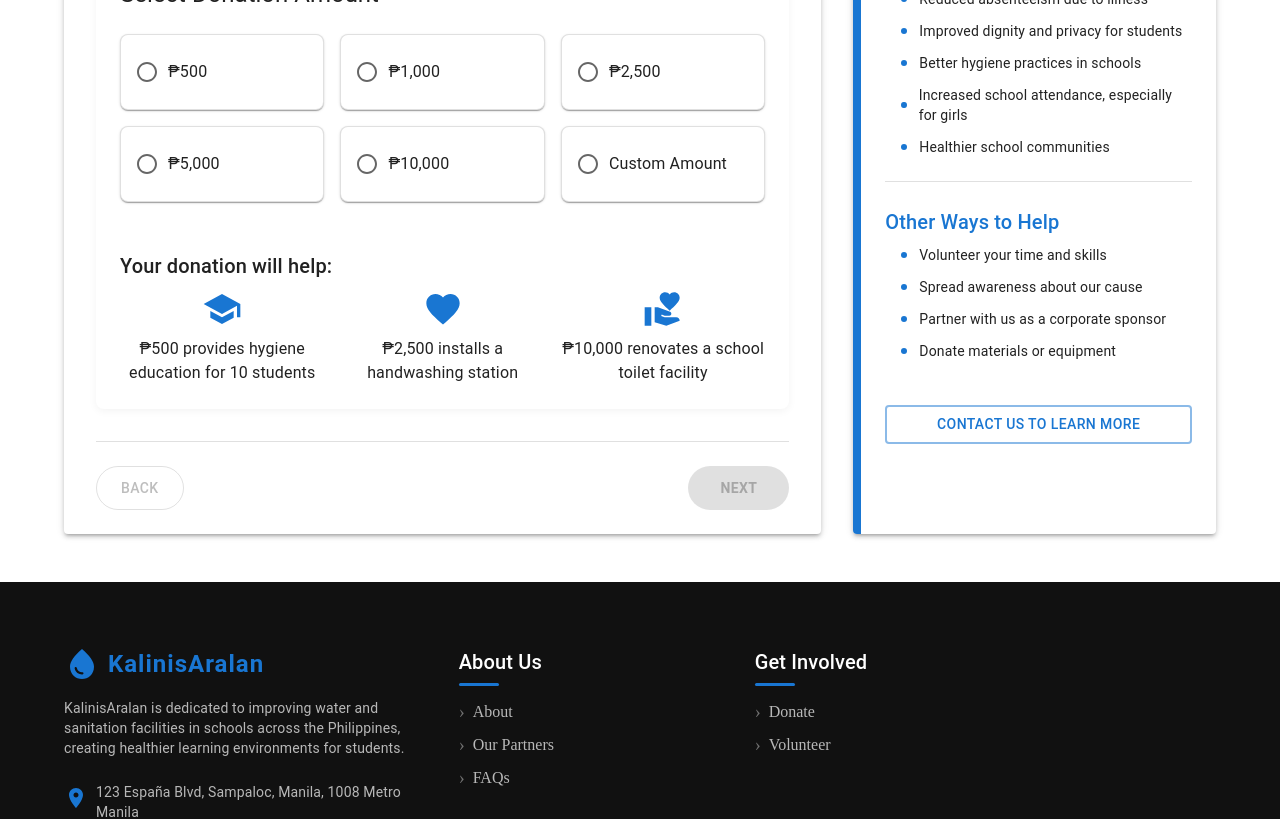
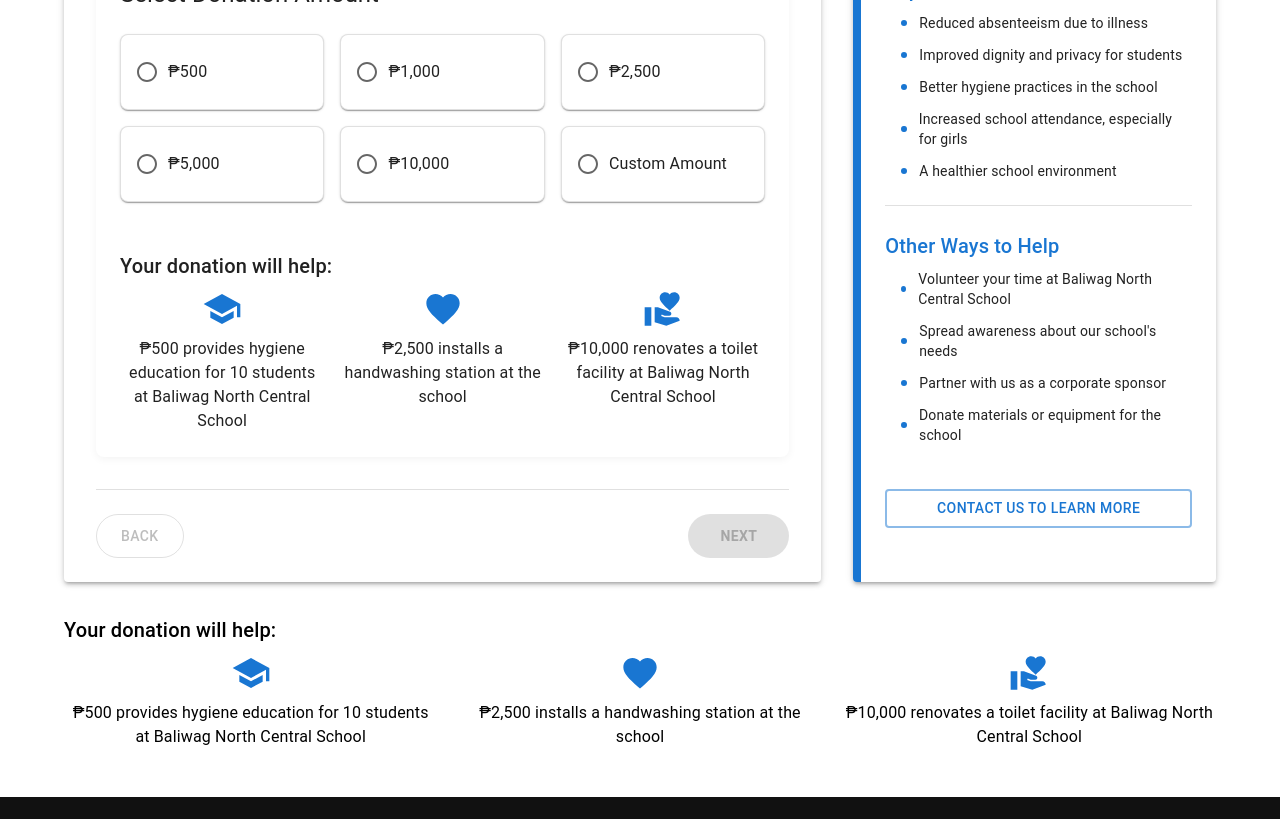
Before and after one commit to truckdriver1965/KalinisAralan, a React (Create React App) app: page /donate in a window 1280 px wide. Shown: the part 540-1359 px from the top of the page. Built offline with nearby package versions, Linux system fonts and the light colour scheme.

Commit message:
consistency fix

```diff
--- a/src/pages/DonatePage.js
+++ b/src/pages/DonatePage.js
@@ -34,7 +34,6 @@ import PaymentIcon from '@mui/icons-material/Payment';
 import CheckCircleIcon from '@mui/icons-material/CheckCircle';
 import axios from 'axios';
 
-// Animation variants for framer-motion
 const containerVariants = {
   hidden: { opacity: 0 },
   visible: {
@@ -176,7 +175,6 @@ function DonatePage() {
 
     setIsProcessing(true);
 
-    // Prepare donation data
     const donationData = {
       amount: donationAmount === 'custom' ? customAmount : donationAmount,
       donor: donorInfo,
@@ -187,7 +185,6 @@ function DonatePage() {
     console.log('Submitting donation data:', donationData);
 
     try {
-      // Use axios instead of fetch
       const response = await axios.post(
         'http://localhost/exercisejsx/kalinisaralan/api/donations.php',
         donationData
@@ -195,20 +192,15 @@ function DonatePage() {
 
       console.log('Response:', response);
 
-      // Axios automatically parses JSON, so we can access data directly
       const data = response.data;
 
       if (data.success) {
-        // Set donation reference from the response
         setDonationReference(data.referenceNumber || ('DON-' + Math.floor(100000 + Math.random() * 900000)));
 
-        // First set processing to false
         setIsProcessing(false);
 
-        // Then move to the next step (confirmation page)
         handleNext();
 
-        // Show success message
         setSnackbarMessage('Donation processed successfully!');
         setSnackbarSeverity('success');
         setSnackbarOpen(true);
@@ -300,7 +292,7 @@ function DonatePage() {
                   <Box sx={{ display: 'flex', flexDirection: 'column', alignItems: 'center', textAlign: 'center' }}>
                     <SchoolIcon color="primary" sx={{ fontSize: 40, mb: 1 }} />
                     <Typography variant="body1">
-                      ₱500 provides hygiene education for 10 students
+                      ₱500 provides hygiene education for 10 students at Baliwag North Central School
                     </Typography>
                   </Box>
                 </Grid>
@@ -308,7 +300,7 @@ function DonatePage() {
                   <Box sx={{ display: 'flex', flexDirection: 'column', alignItems: 'center', textAlign: 'center' }}>
                     <FavoriteIcon color="primary" sx={{ fontSize: 40, mb: 1 }} />
                     <Typography variant="body1">
-                      ₱2,500 installs a handwashing station
+                      ₱2,500 installs a handwashing station at the school
                     </Typography>
                   </Box>
                 </Grid>
@@ -316,7 +308,7 @@ function DonatePage() {
                   <Box sx={{ display: 'flex', flexDirection: 'column', alignItems: 'center', textAlign: 'center' }}>
                     <VolunteerActivismIcon color="primary" sx={{ fontSize: 40, mb: 1 }} />
                     <Typography variant="body1">
-                      ₱10,000 renovates a school toilet facility
+                      ₱10,000 renovates a toilet facility at Baliwag North Central School
                     </Typography>
                   </Box>
                 </Grid>
@@ -529,7 +521,7 @@ function DonatePage() {
                   Bank: Sample Bank Philippines<br />
                   Account Name: KalinisAralan Foundation<br />
                   Account Number: 1234-5678-9012-3456<br />
-                  Branch: Main Branch, Manila
+                  Branch: Baliwag Branch
                 </Typography>
 
                 <TextField
@@ -590,7 +582,7 @@ function DonatePage() {
                 <Typography variant="body1">
                   Donation Amount: ₱{donationAmount === 'custom'
                     ? customAmount
-                    : donationAmount ? parseInt(donationAmount).toLocaleString() : '0'}
+                    : donationAmount ? parseInt(donationAmount).toLocaleString() : '0'} will help improve sanitation facilities at Baliwag North Central School.
                 </Typography>
               </Box>
             </Box>
@@ -608,7 +600,7 @@ function DonatePage() {
             <Typography variant="body1" paragraph>
               Your contribution of ₱{donationAmount === 'custom'
                 ? customAmount
-                : donationAmount ? parseInt(donationAmount).toLocaleString() : '0'} will help improve sanitation facilities for Filipino students.
+                : donationAmount ? parseInt(donationAmount).toLocaleString() : '0'} will help improve sanitation facilities at Baliwag North Central School.
             </Typography>
             <Typography variant="body1" paragraph>
               A confirmation email has been sent to {donorInfo.email}.
@@ -648,10 +640,10 @@ function DonatePage() {
           }
         }}>
           <Typography variant="h3" component="h1" color="primary" gutterBottom>
-            Support Our Mission
+            Support Baliwag North Central School
           </Typography>
           <Typography variant="h6" color="text.secondary">
-            Your donation helps us provide clean water and sanitation facilities to schools
+            Your donation helps us provide clean water and sanitation facilities to our school
           </Typography>
         </Box>
       </Fade>
@@ -865,7 +857,7 @@ function DonatePage() {
                       Why Donate?
                     </Typography>
                     <Typography variant="body1" paragraph>
-                        Your donation directly supports our mission to improve sanitation facilities in Philippine schools, creating healthier learning environments for students.
+                      Your donation directly supports our mission to improve sanitation facilities at Baliwag North Central School, creating a healthier learning environment for students.
                     </Typography>
                   </Box>
                 </Fade>
@@ -881,9 +873,9 @@ function DonatePage() {
                       {[
                         'Reduced absenteeism due to illness',
                         'Improved dignity and privacy for students',
-                          'Better hygiene practices in schools',
+                        'Better hygiene practices in the school',
                         'Increased school attendance, especially for girls',
-                          'Healthier school communities'
+                        'A healthier school environment'
                       ].map((item, index) => (
                         <Fade
                           key={index}
@@ -916,10 +908,10 @@ function DonatePage() {
                     </Typography>
                     <Box sx={{ pl: 2 }}>
                       {[
-                          'Volunteer your time and skills',
-                          'Spread awareness about our cause',
+                        'Volunteer your time at Baliwag North Central School',
+                        'Spread awareness about our school\'s needs',
                         'Partner with us as a corporate sponsor',
-                          'Donate materials or equipment'
+                        'Donate materials or equipment for the school'
                       ].map((item, index) => (
                         <Fade
                           key={index}
@@ -970,6 +962,52 @@ function DonatePage() {
           </Fade>
         </Grid>
       </Grid>
+
+      {/* Move this Box inside the Grid container or make it a separate Grid item */}
+      <Grid container sx={{ mt: 4 }}>
+        <Grid item xs={12}>
+          <Typography variant="h6" gutterBottom>
+            Your donation will help:
+          </Typography>
+          <Grid container spacing={2}>
+            <Grid item xs={12} sm={4}>
+              <Box sx={{ display: 'flex', flexDirection: 'column', alignItems: 'center', textAlign: 'center' }}>
+                <SchoolIcon color="primary" sx={{ fontSize: 40, mb: 1 }} />
+                <Typography variant="body1">
+                  ₱500 provides hygiene education for 10 students at Baliwag North Central School
+                </Typography>
+              </Box>
+            </Grid>
+            <Grid item xs={12} sm={4}>
+              <Box sx={{ display: 'flex', flexDirection: 'column', alignItems: 'center', textAlign: 'center' }}>
+                <FavoriteIcon color="primary" sx={{ fontSize: 40, mb: 1 }} />
+                <Typography variant="body1">
+                  ₱2,500 installs a handwashing station at the school
+                </Typography>
+              </Box>
+            </Grid>
+            <Grid item xs={12} sm={4}>
+              <Box sx={{ display: 'flex', flexDirection: 'column', alignItems: 'center', textAlign: 'center' }}>
+                <VolunteerActivismIcon color="primary" sx={{ fontSize: 40, mb: 1 }} />
+                <Typography variant="body1">
+                  ₱10,000 renovates a toilet facility at Baliwag North Central School
+                </Typography>
+              </Box>
+            </Grid>
+          </Grid>
+        </Grid>
+      </Grid>
+
+      <Snackbar
+        open={snackbarOpen}
+        autoHideDuration={6000}
+        onClose={handleSnackbarClose}
+        anchorOrigin={{ vertical: 'bottom', horizontal: 'center' }}
+      >
+        <Alert onClose={handleSnackbarClose} severity={snackbarSeverity} sx={{ width: '100%' }}>
+          {snackbarMessage}
+        </Alert>
+      </Snackbar>
     </Container>
   );
 }
```
Lines whose indentation alone changed are shown as unchanged.
